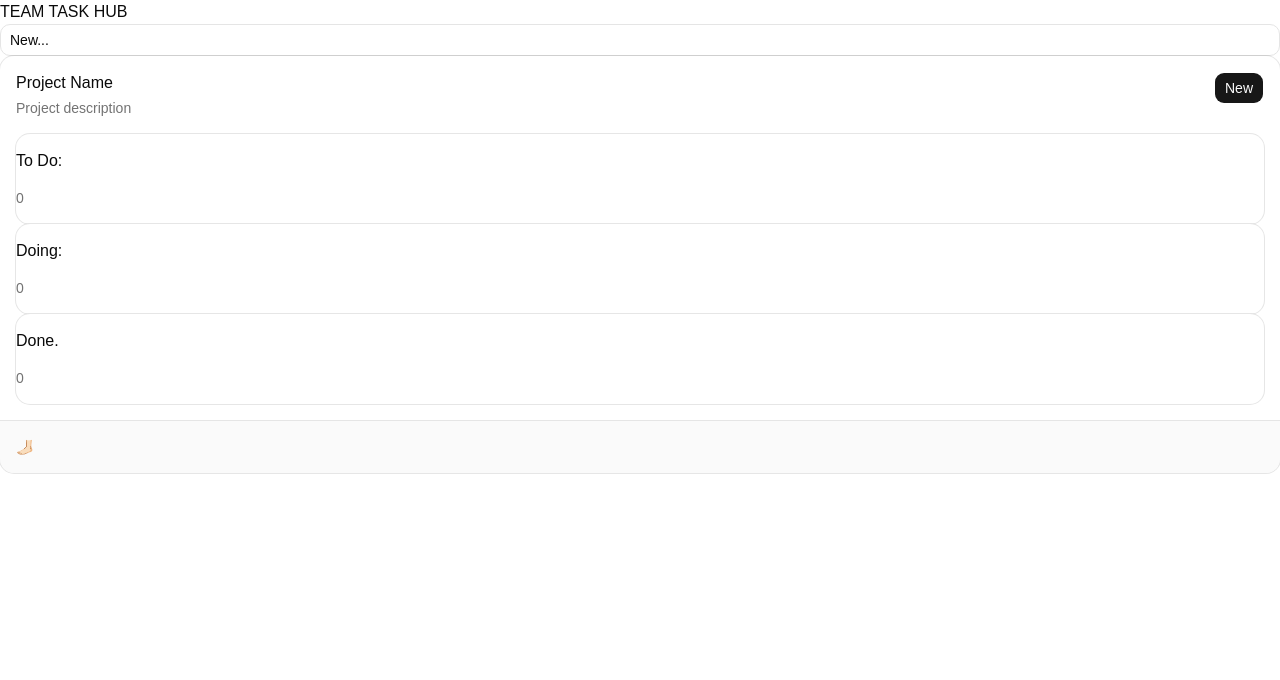
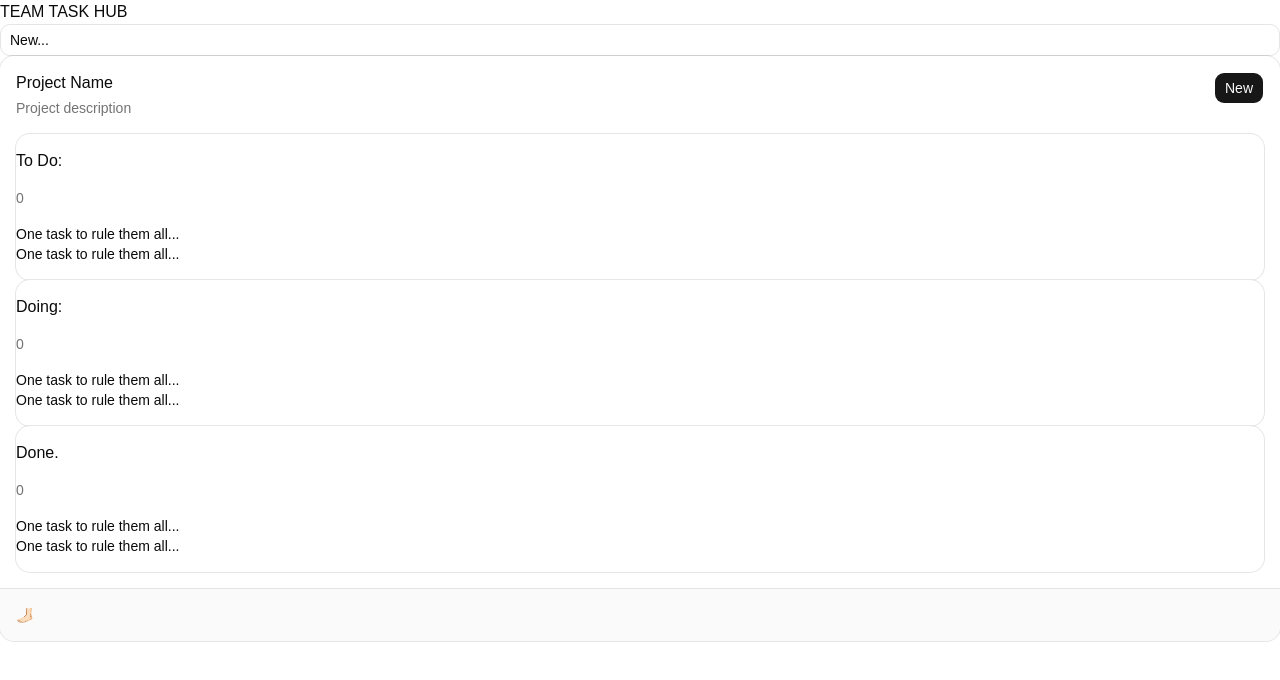
Before and after one commit to manarkisan/team-task-hub, a React (Vite) app: page / in a window 1280 px wide. Shown: the top 680 px of the page. Built offline with nearby package versions, Linux system fonts and the light colour scheme.

Commit message:
SingleTask added (task cards)

```diff
--- a/src/App.tsx
+++ b/src/App.tsx
@@ -11,7 +11,7 @@ function App() {
     <BrowserRouter>
      <Layout>
       <Routes>
-        <Route path="" />
+        <Route path="/" />
       </Routes>
      </Layout>
      </BrowserRouter>
--- a/src/features/Boards.tsx
+++ b/src/features/Boards.tsx
@@ -1,7 +1,7 @@
-import TaskCards from "./Tasks";
+import TaskBoards, { type TaskBoard } from "./Tasks";
 
 export default function Board() {
-    const boards: typeof TaskBoards[] = [
+    const boards: TaskBoard[] = [
         { name: "To Do:", createdAt: new Date(), tasks: [] },
         { name: "Doing:", createdAt: new Date(), tasks: [] },
         { name: "Done.", createdAt: new Date(), tasks: [] }
@@ -10,7 +10,7 @@ export default function Board() {
     return(
         <>
         {boards.map((board, index) => (
-            <TaskCards key={index} board={board} />
+            <TaskBoards key={index} board={board} />
         ))}
         </>
     )
--- /dev/null
+++ b/src/features/SingleTask.tsx
@@ -0,0 +1,7 @@
+export default function SingleTask() {
+    return(
+        <>
+        <p>One task to rule them all...</p>
+        </>
+    )
+}
--- a/src/features/Tasks.tsx
+++ b/src/features/Tasks.tsx
@@ -1,12 +1,13 @@
-import { Card, CardTitle,  CardDescription } from "@/components/ui/card";
+import { Card, CardTitle, CardDescription } from "@/components/ui/card";
+import SingleTask from "./SingleTask";
 
 export type TaskBoard = {
   name: string;
   createdAt: Date;
-    tasks: string[]
+  tasks: string[];
 };
 
-export default function TaskCards({ board }: { board: TaskBoard }) {
+export default function TaskBoards({ board }: { board: TaskBoard }) {
   const { name: boardName, tasks } = board;
   const numberTasks = tasks.length;
 
@@ -14,6 +15,11 @@ export default function TaskCards({ board }: { board: TaskBoard }) {
     <Card>
       <CardTitle>{boardName}</CardTitle>
       <CardDescription>{numberTasks}</CardDescription>
+      <div>
+        {[1, 2].map((index) => (
+          <SingleTask key={index} />
+        ))}
+      </div>
     </Card>
-    )
+  );
 }
```
Lines whose indentation alone changed are shown as unchanged.
